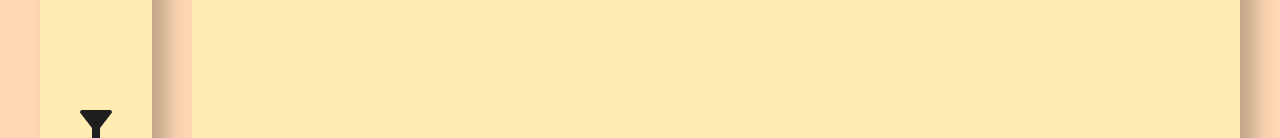
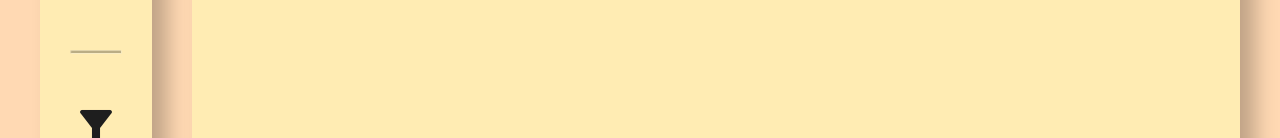
Before and after one commit to Et-17/Helios, a Vue app: page / in a window 1280 px wide. Shown: the part 394-532 px from the top of the page. Built offline with nearby package versions, Linux system fonts and the light colour scheme; a web font is replaced by a local one.

Commit message:
Fix border-radius overwriting

```diff
--- a/src/Help/Help.vue
+++ b/src/Help/Help.vue
@@ -43,15 +43,23 @@ async function update_cursor(old_elem: HTMLElement, new_elem: HTMLElement) {
   focus_elem(new_elem);
 }
 
+let current_element_border = "";
+let current_element_borderRadius = "";
+let current_element_borderStyle = "";
+
 async function clear_elem(elem: HTMLElement) {
-  elem.style.border = "";
-  elem.style.borderRadius = "0px";
-  elem.style.borderStyle = "";
+  elem.style.border = current_element_border;
+  elem.style.borderRadius = current_element_borderRadius;
+  elem.style.borderStyle = current_element_borderStyle;
 }
 
 async function focus_elem(elem: HTMLElement) {
+  let styles = window.getComputedStyle(elem);
+  current_element_border = styles.getPropertyValue('border');
   elem.style.border = "10px var(--palette-help)";
+  current_element_borderRadius = styles.getPropertyValue('border-radius');
   elem.style.borderRadius = "5px";
+  current_element_borderStyle = styles.getPropertyPriority('border-style');
   elem.style.borderStyle = "solid";
 }
 
--- a/src/Sidebar/Sidebar.vue
+++ b/src/Sidebar/Sidebar.vue
@@ -64,6 +64,7 @@ watch(show_help_menu, async function (new_val: boolean) {
     <div id="active-page-indicator" :style="{ top: indicator_top }">
     </div>
     <PageBox v-for="[name, icon] in pages" :icon="icon" @click="current_page = name" ref="page_boxs" />
+    <hr id="button-section-division">
     <div id="bottom-buttons">
       <div></div><!--placeholder because PageBox strips margin-top for nth(2)-->
       <PageBox id="filters-toggle" :class="{ 'bottom-active': show_filter_window, 'hide': current_page != CompanyList }"
@@ -89,6 +90,16 @@ watch(show_help_menu, async function (new_val: boolean) {
   background-color: var(--palette-card);
   width: var(--icon-box-size);
   box-shadow: var(--card-shadow);
+}
+
+#button-section-division {
+  background-color: rgb(30, 30, 30);
+  opacity: 30%;
+  height: 2px;
+  border-radius: 10px;
+  margin-top: 50%;
+  margin-bottom: 50%;
+  width: 70%;
 }
 
 #active-page-indicator {
```
